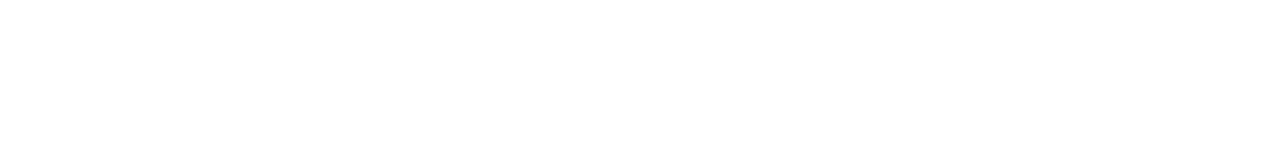
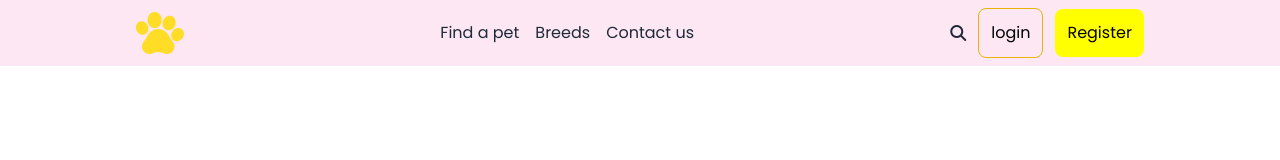
Before and after one commit to Noushinzahan872/assignment-3-living-lab, a plain HTML site: page index.html in a window 1280 px wide. Drawn offline with nearby package versions, Linux system fonts and the light colour scheme.

Commit message:
second commit

```diff
--- a/index.html
+++ b/index.html
@@ -18,6 +18,18 @@
   .font-poppins{
       font-family: "Poppins", serif;
   }
+
+   .btn-primary{
+    background-color: yellow;
+   }
+   .navbar{
+    display:flex;
+    justify-content:space-around;
+   }
+   .sm\:hidden {
+        display: none;
+    }
+
 </style>
  <script>
   tailwind.config = {
@@ -33,8 +45,37 @@
 </script>
 </head>
 
+<body class="font-poppins">
+  <header>
+    <nav class="bg-pink-100">
+      <div class="navbar">
+      <div class="flex gap-2">
+        <img src="c1-assets/logo-header.png" alt="">
+        <h1 class="sm:hidden">Browse Pets</h1>
+        </div>
+        <div class="sm:hidden lg:flex">
+          <ul class="flex gap-4">
+          <li><a>Find a pet</a></li>
+          <li><a>Breeds</a></li>
+          <li><a>Contact us</a></li>
+          </ul>
+        </div>
+
+      <div class="space-x-3 sm:hidden lg:flex">
+      <i class="fa-solid fa-magnifying-glass"></i>
+      <button class="btn-1 rounded-lg p-2 p-3 text-black border border-yellow-500">login</button>
+      <button class="btn-primary rounded-lg p-2 p-3 text-black">Register</button>
+      </div>
+      <i class="fa-solid fa-bars lg:hidden"></i>
 
 
+      </div>
+    </nav>
+
+
+
+
+  </header>
 
 
 
```
